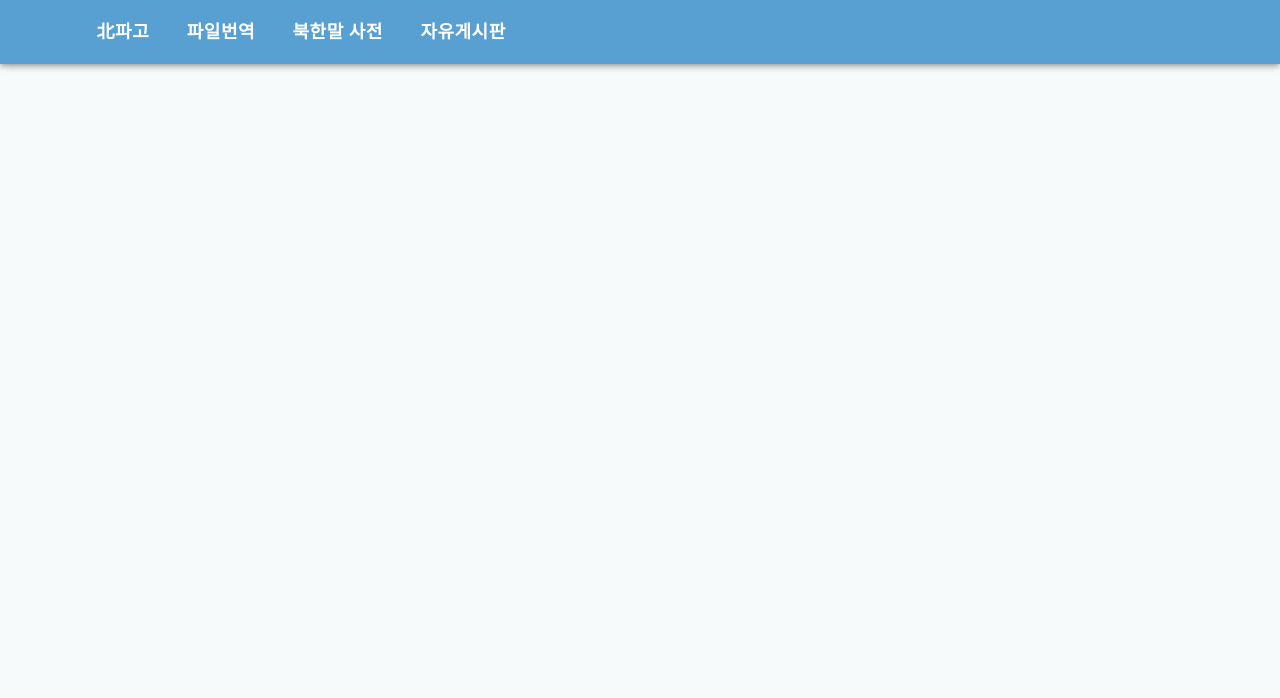
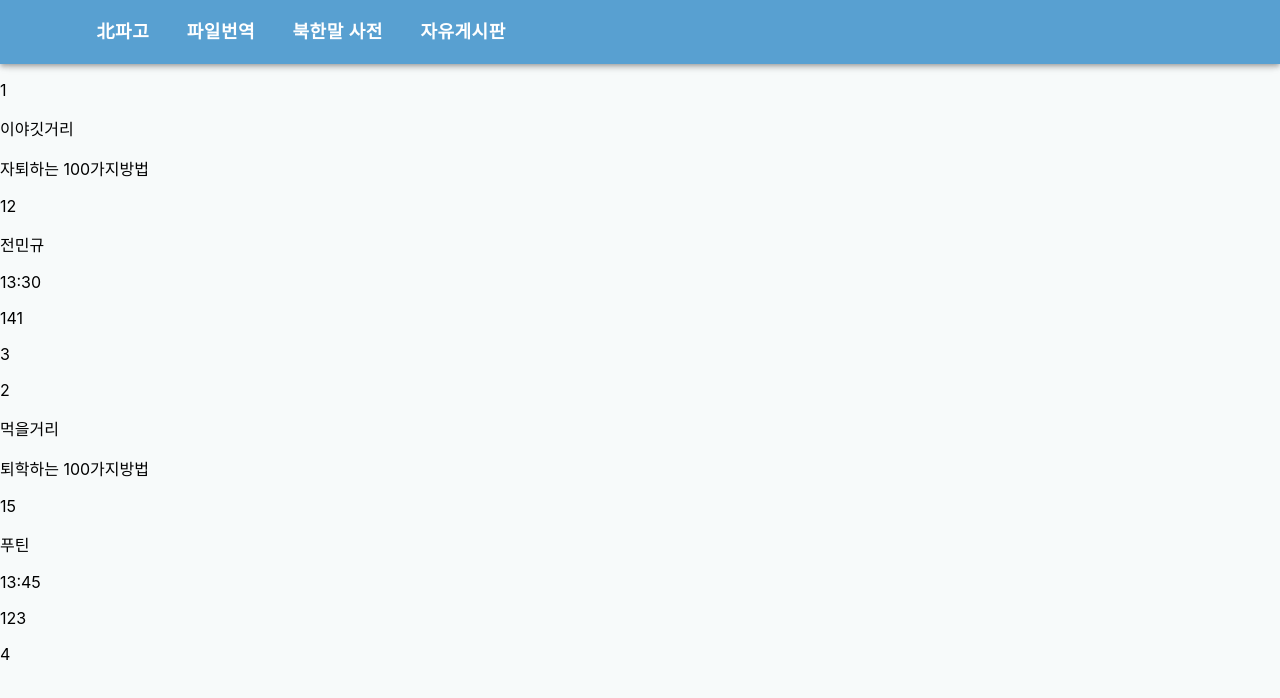
Before and after one commit to LireEruel/BukPago_React, a React (Create React App) app: page /Free-board in a window 1280 px wide. Shown: the top 698 px of the page. Built offline with nearby package versions, Linux system fonts and the light colour scheme.

Commit message:
머트리얼 ui 적용 안됨

```diff
--- a/package.json
+++ b/package.json
@@ -2,6 +2,7 @@
   "name": "buk-pago-react",
   "version": "0.1.0",
   "private": true,
+  "type": "module",
   "dependencies": {
     "@material-ui/core": "^4.11.2",
     "@material-ui/icons": "^4.11.2",
@@ -56,5 +57,8 @@
       "last 1 firefox version",
       "last 1 safari version"
     ]
+  },
+  "devDependencies": {
+    "@babel/core": "^7.12.10"
   }
 }
--- a/src/App.js
+++ b/src/App.js
@@ -7,6 +7,7 @@ import {observer} from "mobx-react"
 import HomeLayout from "./HomeLayout"
 import { makeStyles } from "@material-ui/styles"
 import TranslationView from "./components/TranslationView"
+import FreeBoard from "./components/FreeBoard.js"
 import {  createMuiTheme,} from '@material-ui/core';
 import MuiThemeProvider from "@material-ui/core/styles/MuiThemeProvider";
 const useStyle = makeStyles(theme=> ({
@@ -48,6 +49,7 @@ const App= observer( (props) => {
           <HomeLayout>
             <Switch>
               <Route exact path="/buk-pago" component={TranslationView}/>
+              <Route exact path="/Free-board" component={FreeBoard} />
             </Switch>
           </HomeLayout>
         </Router>
--- a/src/HomeLayout.js
+++ b/src/HomeLayout.js
@@ -1,12 +1,9 @@
 import React from 'react';
-import {
-    AppBar,
-    Toolbar,
-} from '@material-ui/core';
-import { makeStyles } from "@material-ui/styles"
+import { AppBar, Toolbar } from '@material-ui/core';
+import { makeStyles } from '@material-ui/styles';
 import Grid from '@material-ui/core/Grid';
 import Button from '@material-ui/core/Button';
-import {Link} from 'react-router-dom';
+import { Link } from 'react-router-dom';
 
 const useStyle = makeStyles((theme) => ({
     root: {
@@ -61,7 +58,16 @@ function HomeLayout(props) {
                         </Link>
                         <Button className={classes.title} color="secondary" size="large" >파일번역</Button>
                         <Button className={classes.title} color="secondary" size="large" >북한말 사전</Button>
-                        <Button className={classes.title} color="secondary" size="large">자유게시판</Button>
+                        <Link
+                            to= {{
+                                pathname: "/Free-board"
+                            }}
+                            style={{textDecoration: 'none' }}
+                        >
+                            <Button className={classes.title} color="secondary" size="large">
+                                자유게시판
+                            </Button>
+                        </Link>
                     </Grid>
 
                 </Toolbar>
--- /dev/null
+++ b/src/components/FreeBoard.js
@@ -0,0 +1,49 @@
+import React from 'react';
+import Post from './Post'
+
+const post = [
+    {
+        'post_id': '1',
+        'category': '이야깃거리',
+        'title': '자퇴하는 100가지방법',
+        'comments_num': '12',
+        'editor': '전민규',
+        'edit_time': '13:30',
+        'views_num': '141',
+        'recommend_num': '3'
+    },
+    {
+        'post_id': '2',
+        'category': '먹을거리',
+        'title': '퇴학하는 100가지방법',
+        'comments_num': '15',
+        'editor': '푸틴',
+        'edit_time': '13:45',
+        'views_num': '123',
+        'recommend_num': '4'
+    }
+]
+
+
+class FreeBoard extends Post {
+    render() {
+        return (
+            <div>
+                {post.map(c => {
+                    return <Post
+                        post_id={c.post_id}
+                        category={c.category}
+                        title={c.title}
+                        comments_num={c.comments_num}
+                        editor={c.editor}
+                        edit_time={c.edit_time}
+                        views_num={c.views_num}
+                        recommend_num={c.recommend_num}
+                    />
+                })}
+            </div>
+        );
+    }
+}
+
+export default FreeBoard;
--- /dev/null
+++ b/src/components/Post.js
@@ -0,0 +1,20 @@
+import React from 'react';
+
+class Post extends React.Component {
+    render() {
+        return (
+            <div>
+                <p>{this.props.post_id}</p>
+                <p>{this.props.category}</p>
+                <p>{this.props.title}</p>
+                <p>{this.props.comments_num}</p>
+                <p>{this.props.editor}</p>
+                <p>{this.props.edit_time}</p>
+                <p>{this.props.views_num}</p>
+                <p>{this.props.recommend_num}</p>
+            </div>
+        )
+    }
+}
+
+export default Post;
--- a/src/components/TranslationView.js
+++ b/src/components/TranslationView.js
@@ -150,7 +150,7 @@ export default function TranslationView(props) {
                                 번역하기
                             </Button>
                             {
-                               inputTextLength == 0 ? null :(
+                               inputTextLength === 0 ? null :(
                                    <IconButton className = {classes.clearButton} variant="contained" disableRipple onClick={textClear}>
                                         <ClearIcon ></ClearIcon>
                                     </IconButton>
```
Also changed, not shown: 2 other files (tests, documents, lock files or other folders).
